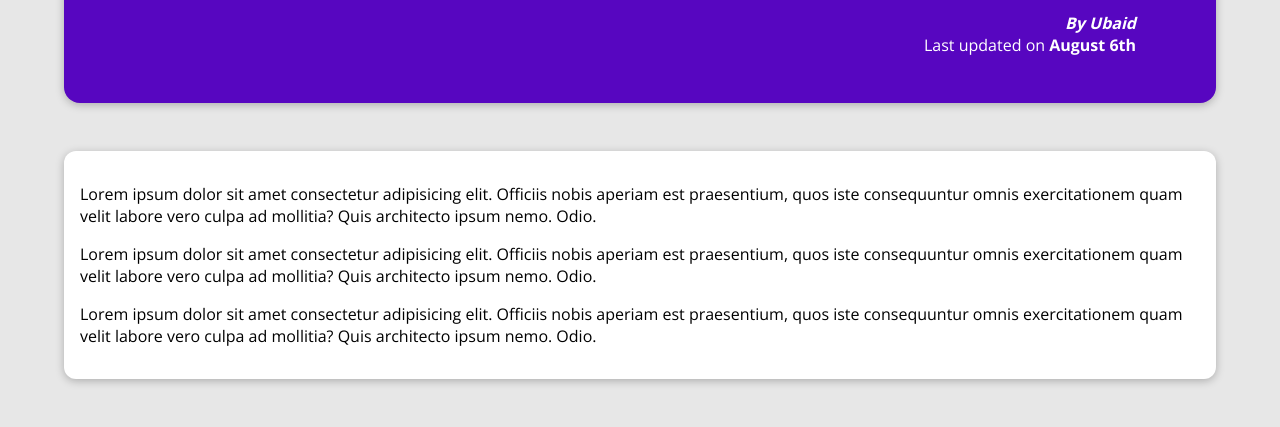
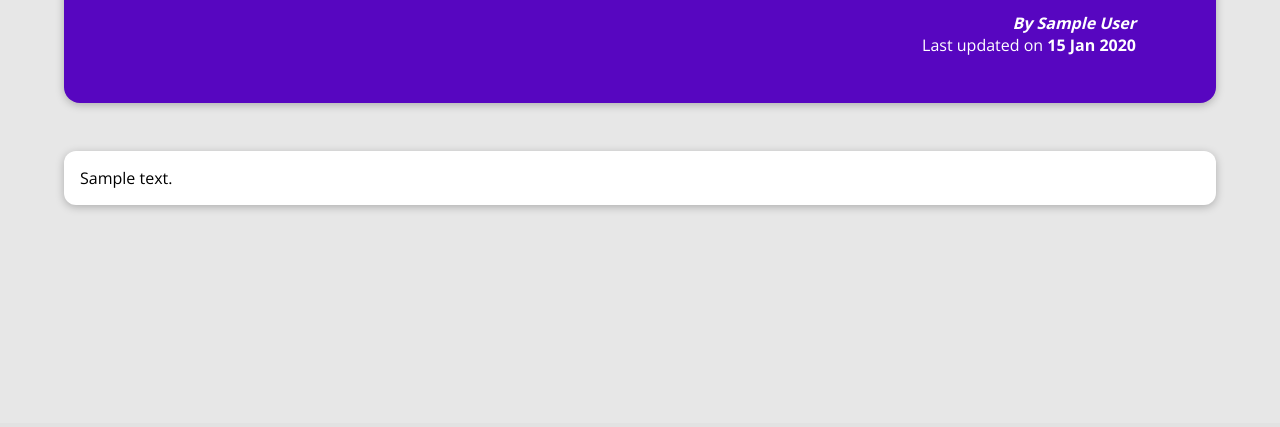
Before and after one commit to Ubaidrazaa/Blogs, a Django app: template blog/templates/blog/post-detail.html in a window 1280 px wide. Shown: the part 377-804 px from the top of the page. After the commit the page ends 586 px from the top, so only its background shows below. Run offline with Django 5.2, Linux system fonts and the light colour scheme; the template is opened without the code that fills it: most values are stand-ins (such as "Sample title", 1, 10 or a date in 2020).

Commit message:
Adding some dynamic struct

```diff
--- a/blog/templates/blog/post-detail.html
+++ b/blog/templates/blog/post-detail.html
@@ -2,7 +2,7 @@
 {% load static %}
 
 {% block title %}
-  This Post Title
+   {{post.title}}
 {% endblock %}
 
 {% block css_files %}
@@ -13,23 +13,15 @@
  <section id="summary">
     <h2>{{post.title}}</h2>
     <article>
-        <img src={% static "blog/images/download.jpeg" %} alt="Post Title">
-        <address>By Ubaid</address>
+        <img src={% static "blog/images/|add:post.image" %} alt="{{post.title}}">
+        <address>By {{post.author}}</address>
         <div>
-            Last updated on <time>August 6th</time>
+            Last updated on <time>{{post.date|date:"d M Y"}}</time>
         </div>
     </article>
 
  </section>
  <main>
-    <p>
-        Lorem ipsum dolor sit amet consectetur adipisicing elit. Officiis nobis aperiam est praesentium, quos iste consequuntur omnis exercitationem quam velit labore vero culpa ad mollitia? Quis architecto ipsum nemo. Odio.
-    </p>
-    <p>
-        Lorem ipsum dolor sit amet consectetur adipisicing elit. Officiis nobis aperiam est praesentium, quos iste consequuntur omnis exercitationem quam velit labore vero culpa ad mollitia? Quis architecto ipsum nemo. Odio.
-    </p>
-    <p>
-        Lorem ipsum dolor sit amet consectetur adipisicing elit. Officiis nobis aperiam est praesentium, quos iste consequuntur omnis exercitationem quam velit labore vero culpa ad mollitia? Quis architecto ipsum nemo. Odio.
-    </p>
+    {{post.content}}
  </main>
 {% endblock %}
```
